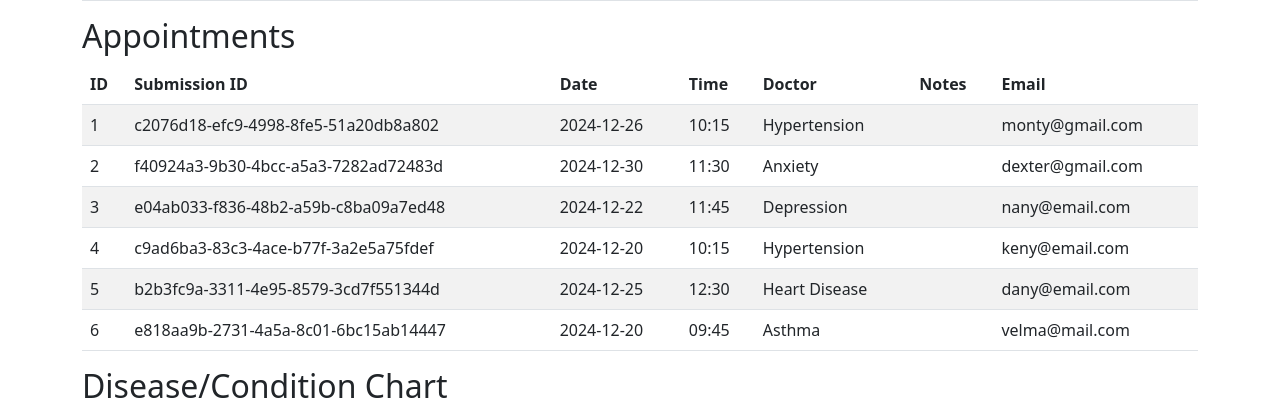
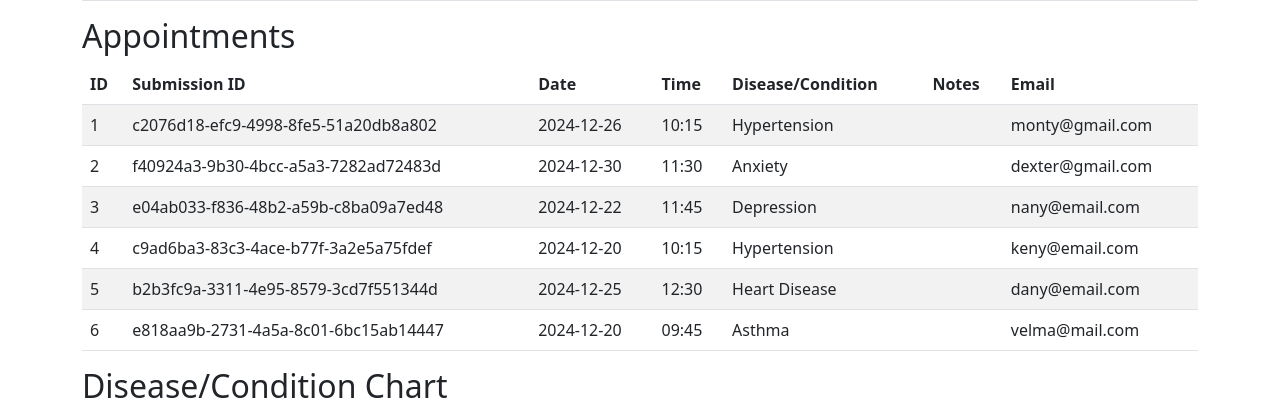
Before and after one commit to mmfarabi/Hawaii-Health-Risk-Assessment-System, a Flask app: page /admin in a window 1280 px wide. Shown: the part 4897-5303 px from the top of the page. Run offline with Flask 3, Linux system fonts and the light colour scheme; data comes from the database, SQL or seed files in the repository.

Commit message:
Update admin.html

```diff
--- a/templates/admin.html
+++ b/templates/admin.html
@@ -94,7 +94,7 @@
                     <th>Submission ID</th>
                     <th>Date</th>
                     <th>Time</th>
-                    <th>Doctor</th>
+                    <th>Disease/Condition</th>
                     <th>Notes</th>
                     <th>Email</th>
                 </tr>
```
